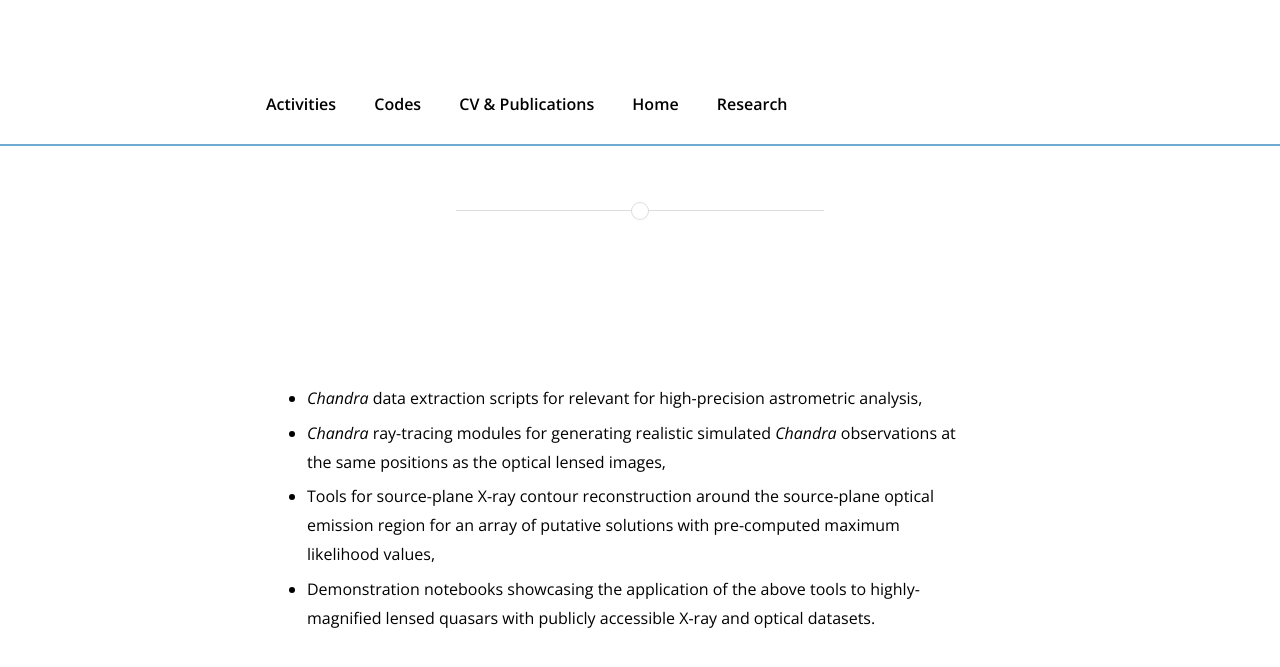
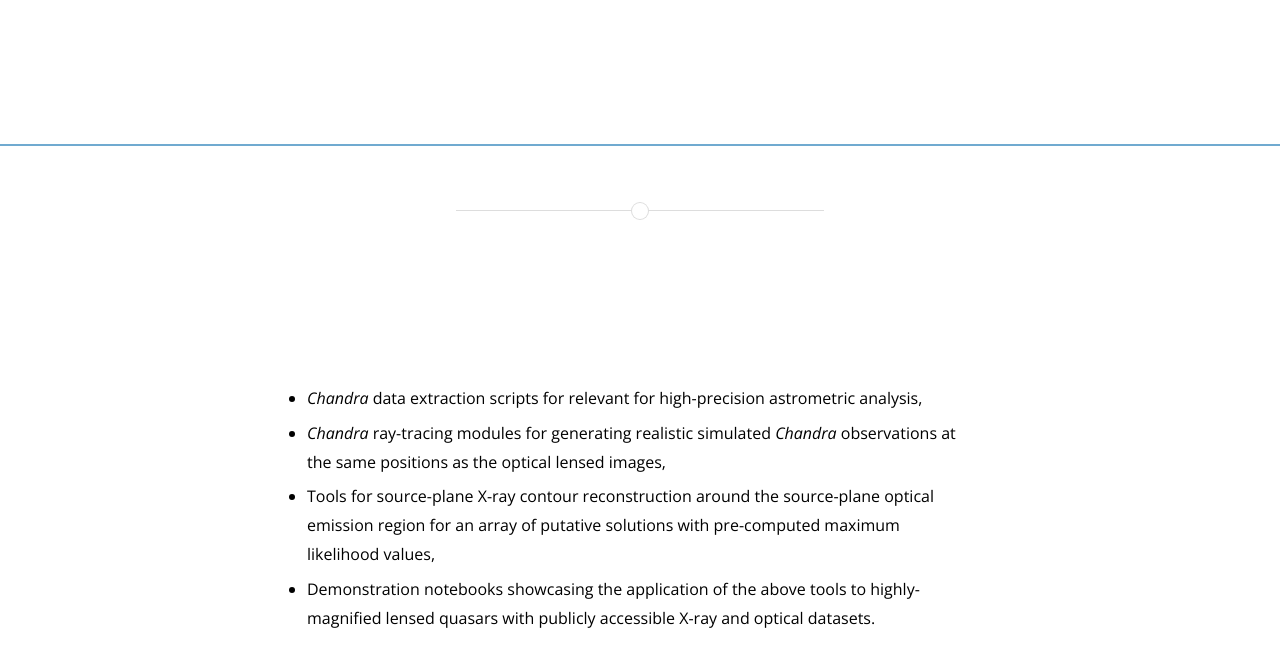
Before and after one commit to jsiskreynes-astro/jsiskreynes-astro.github.io, a Jekyll site: the page built from codes.md, in a window 1280 px wide. Shown: the top 667 px of the page. Built offline with Jekyll 4.4.1, drawn with Linux system fonts in a browser that asks for light colours; nearby versions of some CDN libraries.

Commit message:
Update main.scss

```diff
--- a/css/main.scss
+++ b/css/main.scss
@@ -98,7 +98,7 @@ nav {
 nav a {
   padding: 0 10px;
   line-height: 28px;
-  color: black;         /* visible on black background */
+  color: white;         /* visible on black background */
   font-weight: 600;
   text-decoration: none;
 }
```
